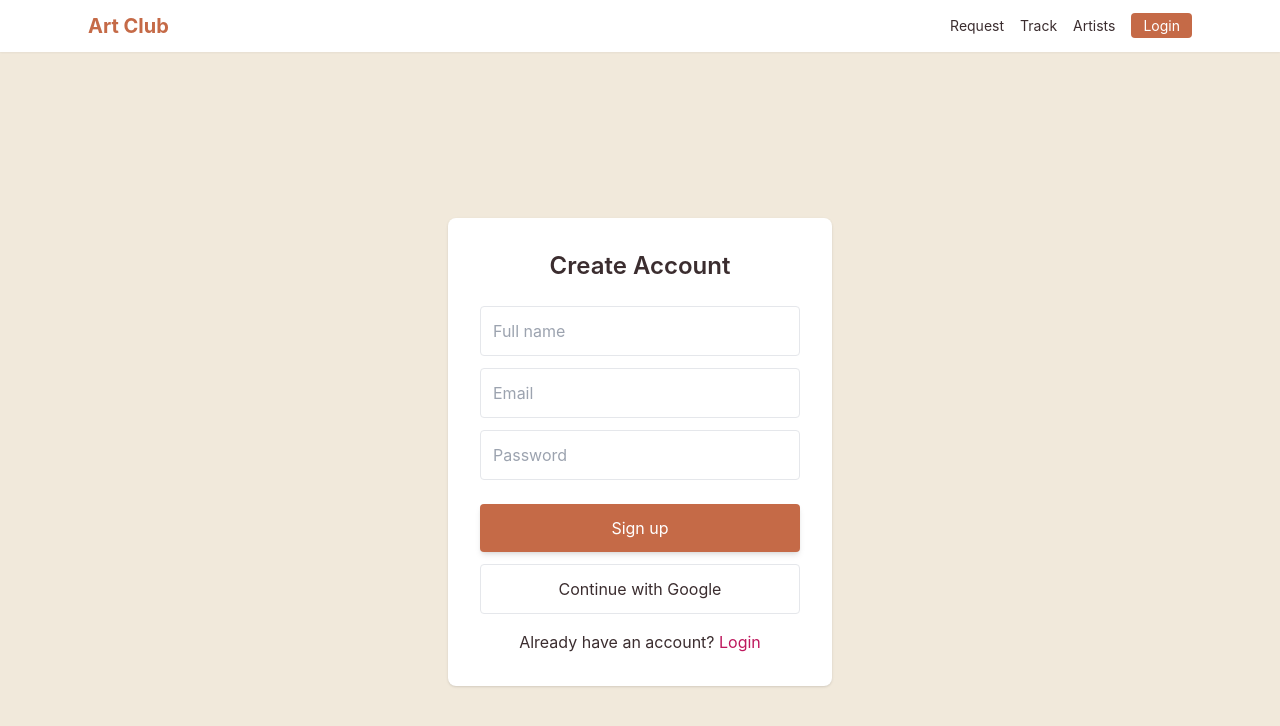
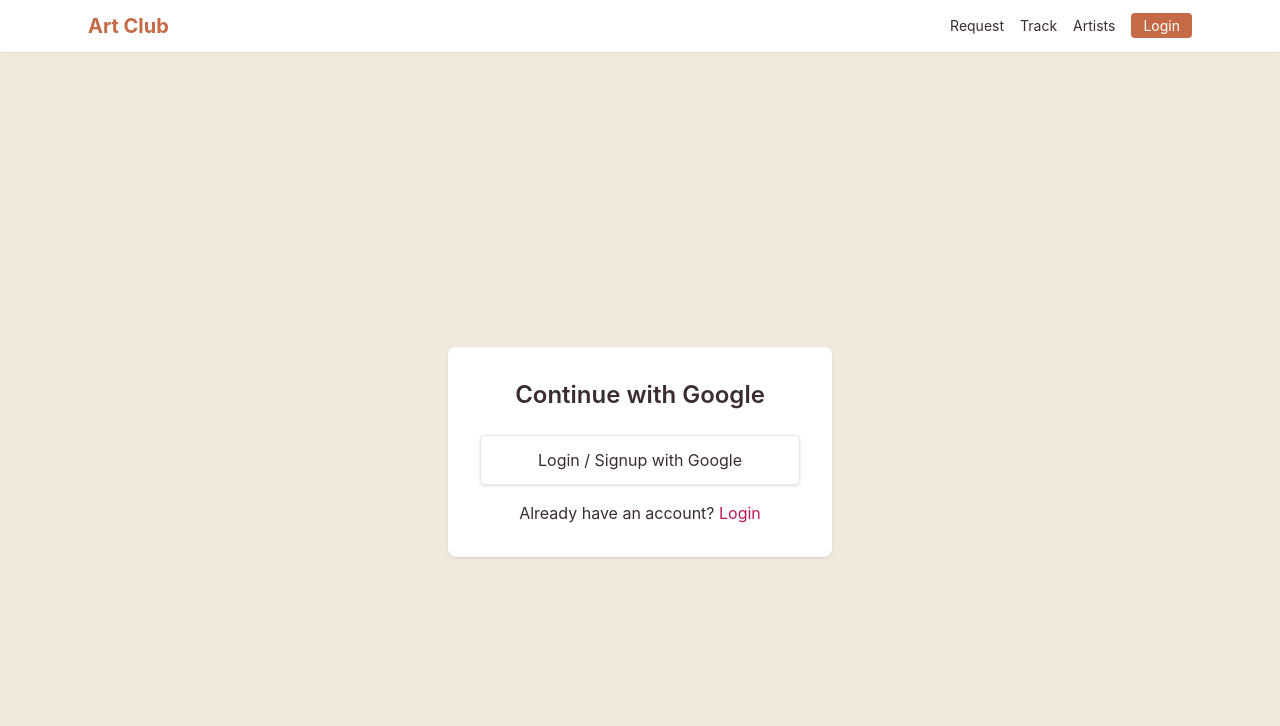
Before and after one commit to deepuhacker9-source/Artclub, a Next.js app: page /signup in a window 1280 px wide. Shown: the top 726 px of the page. Built offline with nearby package versions, Linux system fonts and the light colour scheme; no server answers.

Commit message:
Update signup.js

```diff
--- a/pages/signup.js
+++ b/pages/signup.js
@@ -1,62 +1,22 @@
-import { useState } from "react";
+import Navbar from "../components/Navbar";
 import { supabase } from "../lib/supabaseClient";
-import { useRouter } from "next/router";
-import Navbar from "../components/Navbar";
 
 export default function Signup() {
-  const router = useRouter();
-  const [name, setName] = useState("");
-  const [email, setEmail] = useState("");
-  const [password, setPassword] = useState("");
-  const [msg, setMsg] = useState("");
+  const signupGoogle = async () => {
+    try {
+      const { error } = await supabase.auth.signInWithOAuth({
+        provider: "google",
+        options: {
+          redirectTo: `${process.env.NEXT_PUBLIC_APP_URL}/auth/callback`
+        }
+      });
 
-  const signupEmail = async () => {
-    setMsg("");
-    const emailTrim = email.trim().toLowerCase();
-
-    const { data, error } = await supabase.auth.signUp({
-      email: emailTrim,
-      password,
-      options: {
-        emailRedirectTo: `${process.env.NEXT_PUBLIC_APP_URL}/auth/callback`,
-        data: { full_name: name }
+      if (error) {
+        alert("Google Auth Error → " + error.message);
       }
-    });
-
-    if (error) {
-  console.log("SIGNUP ERROR:", error);
-  setMsg("SIGNUP ERROR → " + JSON.stringify(error, null, 2));
-  return;
-}
-
-    if (data?.user?.id) {
-      const { error: upsertErr } = await supabase
-        .from("profiles")
-        .upsert({
-          id: data.user.id,
-          auth_id: data.user.id,
-          name,
-          email: emailTrim,
-          role: "customer"
-        });
-
-      if (upsertErr) {
-  console.log("UPSERT ERROR:", upsertErr);
-  setMsg("UPSERT ERROR → " + JSON.stringify(upsertErr, null, 2));
-  return;
-}
+    } catch (err) {
+      alert("Unexpected Error → " + err.message);
     }
-
-    router.push("/");
-  };
-
-  const signupGoogle = async () => {
-    setMsg("");
-    const { error } = await supabase.auth.signInWithOAuth({
-      provider: "google",
-      options: { redirectTo: process.env.NEXT_PUBLIC_APP_URL }
-    });
-    if (error) setMsg("RAW ERROR → " + error.message);
   };
 
   return (
@@ -64,46 +24,16 @@ export default function Signup() {
       <Navbar />
       <div className="min-h-screen flex items-center justify-center bg-[var(--bg)]">
         <div className="bg-white p-8 rounded-lg shadow w-96">
-          <h1 className="text-2xl font-semibold mb-6 text-center">Create Account</h1>
-
-          <input
-            className="w-full p-3 border rounded mb-3"
-            placeholder="Full name"
-            value={name}
-            onChange={(e) => setName(e.target.value)}
-          />
-
-          <input
-            className="w-full p-3 border rounded mb-3"
-            placeholder="Email"
-            value={email}
-            onChange={(e) => setEmail(e.target.value)}
-          />
-
-          <input
-            className="w-full p-3 border rounded mb-6"
-            type="password"
-            placeholder="Password"
-            value={password}
-            onChange={(e) => setPassword(e.target.value)}
-          />
-
-          <button
-            onClick={signupEmail}
-            className="w-full px-4 py-3 rounded shadow-md"
-            style={{ background: "#C56A47", color: "#fff" }}
-          >
-            Sign up
-          </button>
+          <h1 className="text-2xl font-semibold mb-6 text-center">
+            Continue with Google
+          </h1>
 
           <button
             onClick={signupGoogle}
-            className="w-full mt-3 px-4 py-3 rounded border"
+            className="w-full px-4 py-3 rounded border shadow"
           >
-            Continue with Google
+            Login / Signup with Google
           </button>
-
-          {msg && <p className="text-red-600 mt-3">{msg}</p>}
 
           <p className="text-center mt-4">
             Already have an account?{" "}
```
